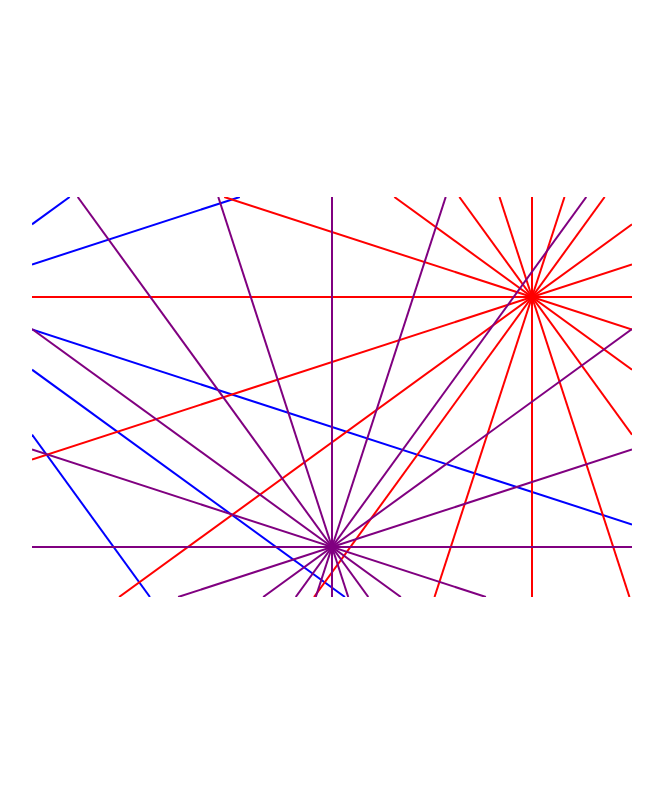
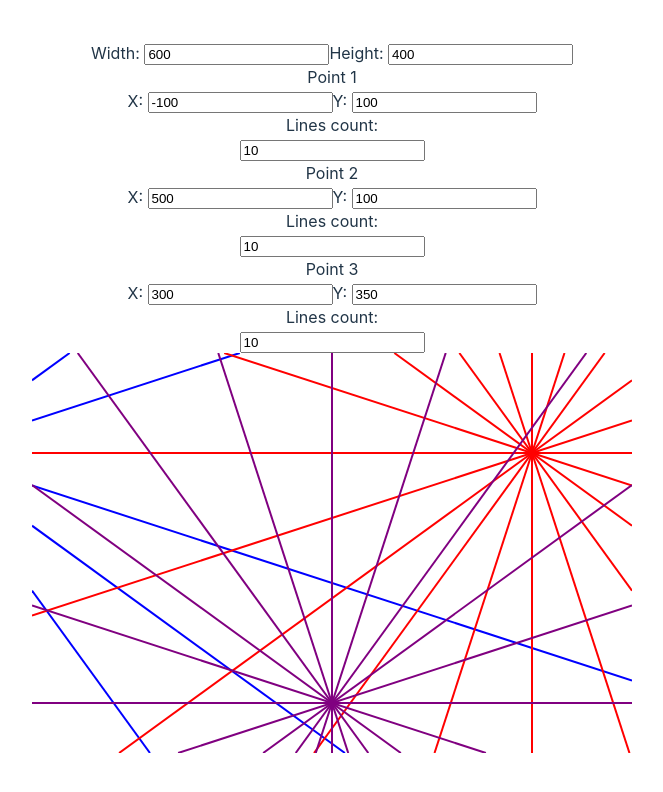
Before and after one commit to El-Ahmed/Perspective-Generator, a React (Vite) app: page / in a window 1280 px wide. Shown: the top 792 px of the page, without its empty margins (308-971 px from the left). Built offline with nearby package versions, Linux system fonts and the light colour scheme.

Commit message:
feat: :sparkles: control guidlines with inputs

```diff
--- a/src/App.tsx
+++ b/src/App.tsx
@@ -1,10 +1,51 @@
+import { useState } from "react";
 import "./App.css";
+import ControllerForm from "./components/ControllerForm";
 import Perspective from "./components/Perspective";
 
 function App() {
+  const [guideline1, setGuideline1] = useState({
+    point: { x: -100, y: 100 },
+    lineCount: 10,
+  });
+  const [guideline2, setGuideline2] = useState({
+    point: { x: 500, y: 100 },
+    lineCount: 10,
+  });
+  const [guideline3, setGuideline3] = useState({
+    point: { x: 300, y: 350 },
+    lineCount: 10,
+  });
+  const [height, setHeight] = useState(400);
+  const [width, setWidth] = useState(600);
   return (
     <>
-      <Perspective />
+      <label>Width: </label>
+      <input
+        type="number"
+        value={width}
+        onChange={(e) => setWidth(Number(e.target.value))}
+      />
+      <label>Height: </label>
+      <input
+        type="number"
+        value={height}
+        onChange={(e) => setHeight(Number(e.target.value))}
+      />
+      <legend>Point 1</legend>
+      <ControllerForm guideline={guideline1} guidelineChange={setGuideline1} />
+      <legend>Point 2</legend>
+      <ControllerForm guideline={guideline2} guidelineChange={setGuideline2} />
+      <legend>Point 3</legend>
+      <ControllerForm guideline={guideline3} guidelineChange={setGuideline3} />
+
+      <Perspective
+        guideline1={guideline1}
+        guideline2={guideline2}
+        guideline3={guideline3}
+        height={height}
+        width={width}
+      />
     </>
   );
 }
--- /dev/null
+++ b/src/components/ControllerForm.tsx
@@ -0,0 +1,51 @@
+import { Guideline } from "../models";
+
+type guidelineChange = (guideline: Guideline) => void;
+
+const ControllerForm = ({
+  guideline,
+  guidelineChange,
+}: {
+  guideline: Guideline;
+  guidelineChange: guidelineChange;
+}) => {
+  return (
+    <form>
+      <label>X: </label>
+      <input
+        type="number"
+        value={guideline.point.x}
+        onChange={(e) =>
+          guidelineChange({
+            point: { x: Number(e.target.value), y: guideline.point.y },
+            lineCount: guideline.lineCount,
+          })
+        }
+      />
+      <label>Y: </label>
+      <input
+        type="number"
+        value={guideline.point.y}
+        onChange={(e) =>
+          guidelineChange({
+            point: { y: Number(e.target.value), x: guideline.point.x },
+            lineCount: guideline.lineCount,
+          })
+        }
+      />
+      <legend>Lines count: </legend>
+      <input
+        type="number"
+        value={guideline.lineCount}
+        onChange={(e) =>
+          guidelineChange({
+            point: guideline.point,
+            lineCount: Number(e.target.value),
+          })
+        }
+      />
+    </form>
+  );
+};
+
+export default ControllerForm;
--- a/src/components/Perspective.tsx
+++ b/src/components/Perspective.tsx
@@ -1,36 +1,41 @@
-import { useRef, useState } from "react";
+import { useRef } from "react";
+import { Guideline, Point } from "../models";
 
-interface Point {
-  x: number;
-  y: number;
-}
 const MAX_LENGTH = 10_000;
-function Perspective() {
+function Perspective({
+  guideline1,
+  guideline2,
+  guideline3,
+  height,
+  width,
+}: {
+  guideline1: Guideline;
+  guideline2: Guideline;
+  guideline3: Guideline;
+  height: number;
+  width: number;
+}) {
   const svgRef = useRef(null);
-  const [point1, setPoint1] = useState({ x: -100, y: 100 });
-  const [point2, setPoint2] = useState({ x: 500, y: 100 });
-  const [point3, setPoint3] = useState({ x: 300, y: 350 });
-  const [linesCount, setLinesCount] = useState(10);
-  const [height, setHeight] = useState(400);
-  const [width, setWidth] = useState(600);
 
-  const getBasicSecondPoint = (point: Point) => {
-    const points = Array.from(new Array(linesCount), (x, i) => i).map(
-      (line) => {
-        const angle = line ? (line * Math.PI) / linesCount : 0;
+  const getBasicSecondPoint = (guideline: Guideline) => {
+    const { lineCount, point } = guideline;
+    const points = Array.from(new Array(lineCount), (_, i) => i).map((line) => {
+      const angle = line ? (line * Math.PI) / lineCount : 0;
 
-        const opp = Math.tan(angle) * MAX_LENGTH;
-        return {
-          x: point.x + MAX_LENGTH,
-          y: point.y + opp,
-        };
-      }
-    );
+      const opp = Math.tan(angle) * MAX_LENGTH;
+      return {
+        x: point.x + MAX_LENGTH,
+        y: point.y + opp,
+      };
+    });
     return points;
   };
 
-  const getLines = (centerPoint: Point): { point1: Point; point2: Point }[] => {
-    const lines = getBasicSecondPoint(centerPoint).map((secondPoint) => {
+  const getLines = (
+    guideline: Guideline
+  ): { point1: Point; point2: Point }[] => {
+    const centerPoint = guideline.point;
+    const lines = getBasicSecondPoint(guideline).map((secondPoint) => {
       const m =
         (secondPoint.y - centerPoint.y) / (secondPoint.x - centerPoint.x);
       const b = secondPoint.y - m * secondPoint.x;
@@ -76,7 +81,7 @@ function Perspective() {
         height={height}
         style={{ background: "white" }}
       >
-        {getLines(point1).map((points) => {
+        {getLines(guideline1).map((points) => {
           return (
             <line
               x1={points.point1.x}
@@ -88,7 +93,7 @@ function Perspective() {
             ></line>
           );
         })}
-        {getLines(point2).map((points) => {
+        {getLines(guideline2).map((points) => {
           return (
             <line
               x1={points.point1.x}
@@ -100,7 +105,7 @@ function Perspective() {
             ></line>
           );
         })}
-        {getLines(point3).map((points) => {
+        {getLines(guideline3).map((points) => {
           return (
             <line
               x1={points.point1.x}
@@ -112,54 +117,6 @@ function Perspective() {
             ></line>
           );
         })}
-        {/* {getBasicSecondPoint(point1).map((point) => {
-          return (
-            <line
-              x1={point1.x}
-              y1={point1.y}
-              x2={point.x}
-              y2={point.y}
-              stroke="blue"
-              strokeWidth="2"
-            />
-          );
-        })} */}
-        {/* {getSecondPoints(point1).map((point) => {
-          return (
-            <line
-              x1={point1.x}
-              y1={point1.y}
-              x2={point.x}
-              y2={point.y}
-              stroke="blue"
-              strokeWidth="2"
-            />
-          );
-        })}
-        {getSecondPoints(point2).map((point) => {
-          return (
-            <line
-              x1={point2.x}
-              y1={point2.y}
-              x2={point.x}
-              y2={point.y}
-              stroke="orange"
-              strokeWidth="2"
-            />
-          );
-        })}
-        {getSecondPoints(point3).map((point) => {
-          return (
-            <line
-              x1={point3.x}
-              y1={point3.y}
-              x2={point.x}
-              y2={point.y}
-              stroke="purple"
-              strokeWidth="2"
-            />
-          );
-        })} */}
       </svg>
     </div>
   );
--- /dev/null
+++ b/src/models.ts
@@ -0,0 +1,9 @@
+export interface Point {
+  x: number;
+  y: number;
+}
+
+export interface Guideline {
+  point: Point;
+  lineCount: number;
+}
```
